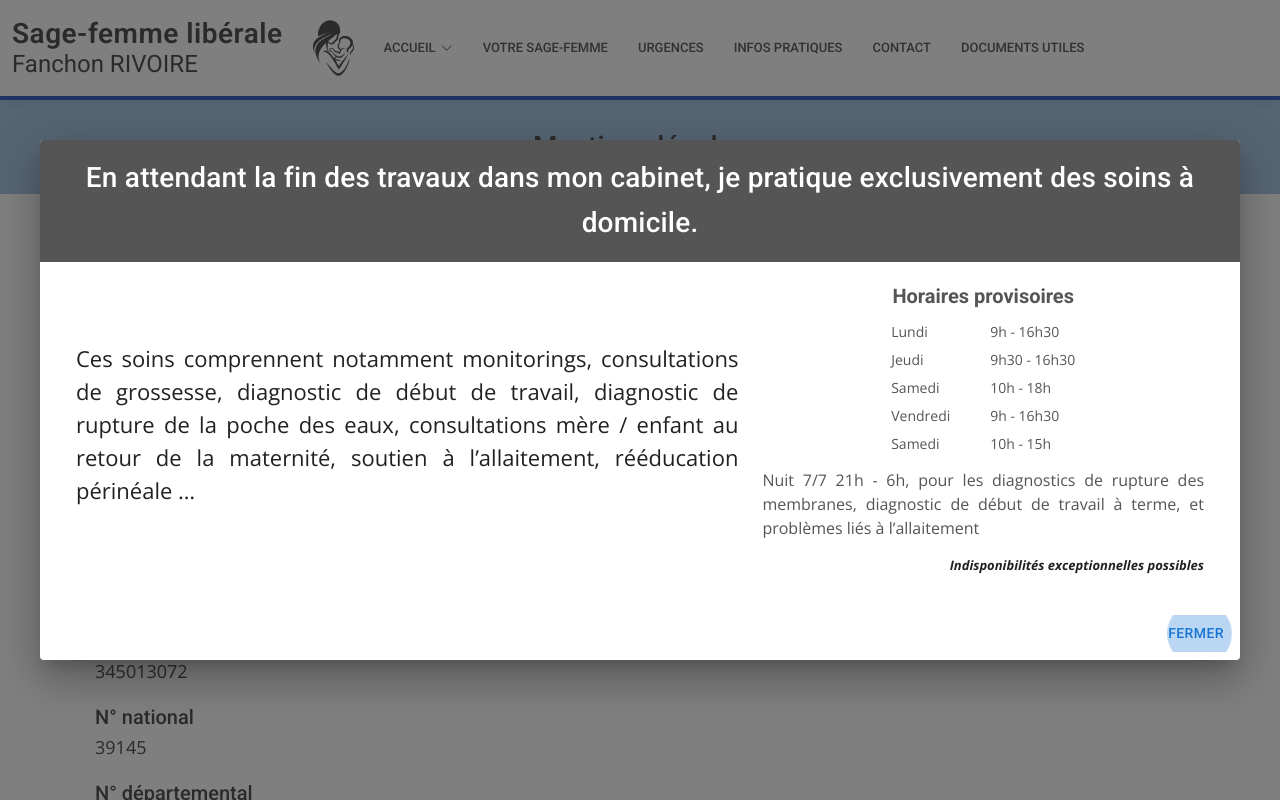
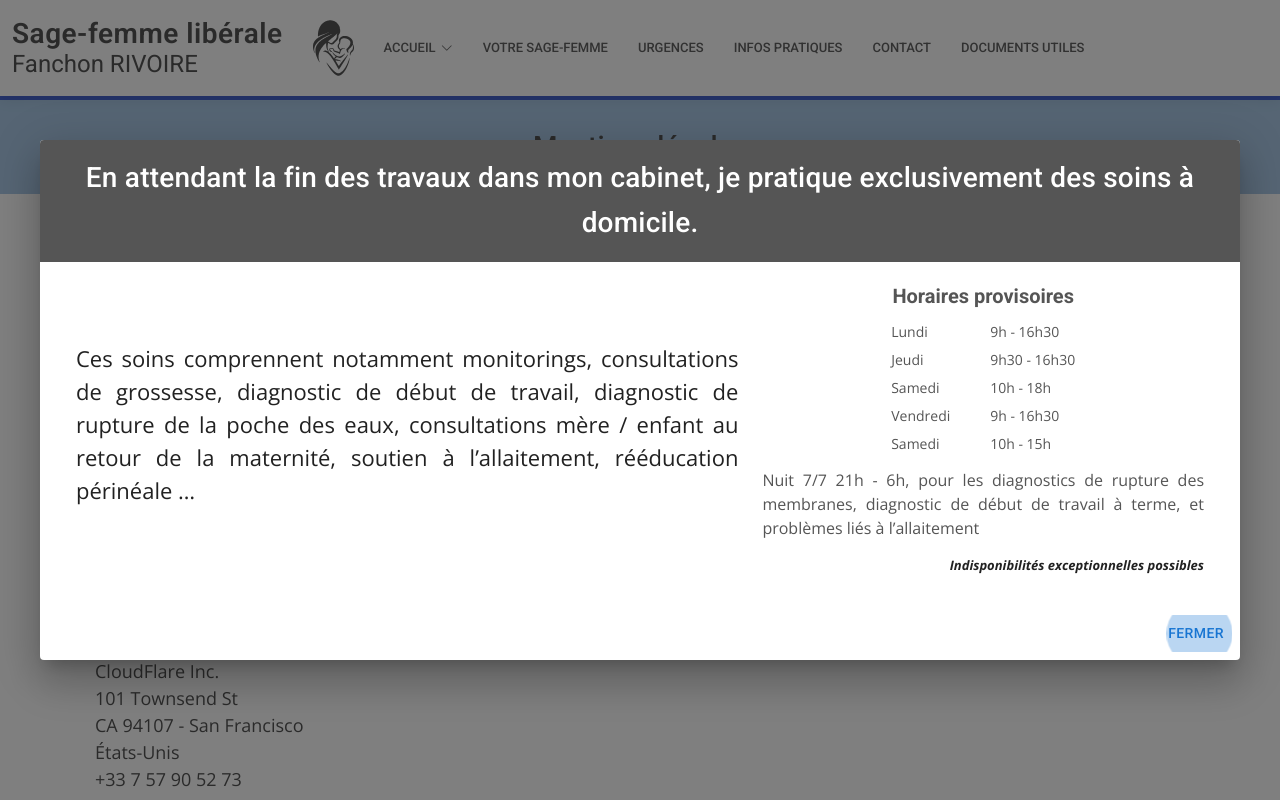
Before and after one commit to chickentuna/sagefemme-croixdoc, a React (Create React App) app: page /mentions-legales in a window 1280 px wide. Shown: the top 800 px of the page. Built offline with nearby package versions, Linux system fonts and the light colour scheme.

Commit message:
fix legal

```diff
--- a/src/react/pages/Legal.tsx
+++ b/src/react/pages/Legal.tsx
@@ -47,23 +47,12 @@ function Legal () {
         <LegalBlock title='Contact'>
           <ContactInfo />
         </LegalBlock>
-
         <LegalBlock title='N° RPPS'>
           10100771079
         </LegalBlock>
         <LegalBlock title='N° Praticien'>
           34501307
         </LegalBlock>
-        <LegalBlock title='N° d’identification pro de santé'>
-          345013072
-        </LegalBlock>
-        <LegalBlock title='N° national'>
-          39145
-        </LegalBlock>
-        <LegalBlock title='N° départemental'>
-          34 5 01307 2 00 1 20 1 21
-        </LegalBlock>
-
         <LegalBlock title='Hébergeur du site'>
           CloudFlare Inc.
           <br />101 Townsend St
```
